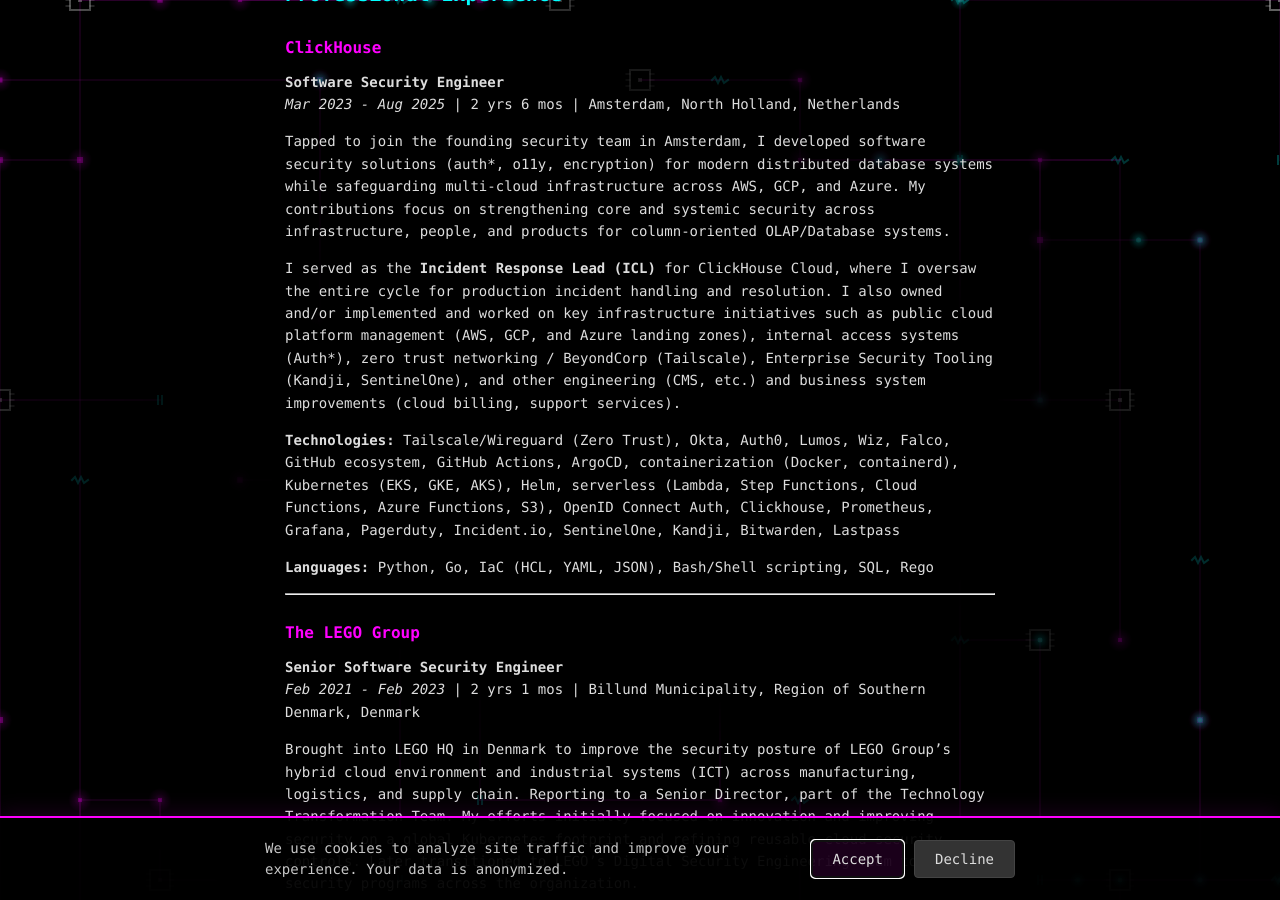
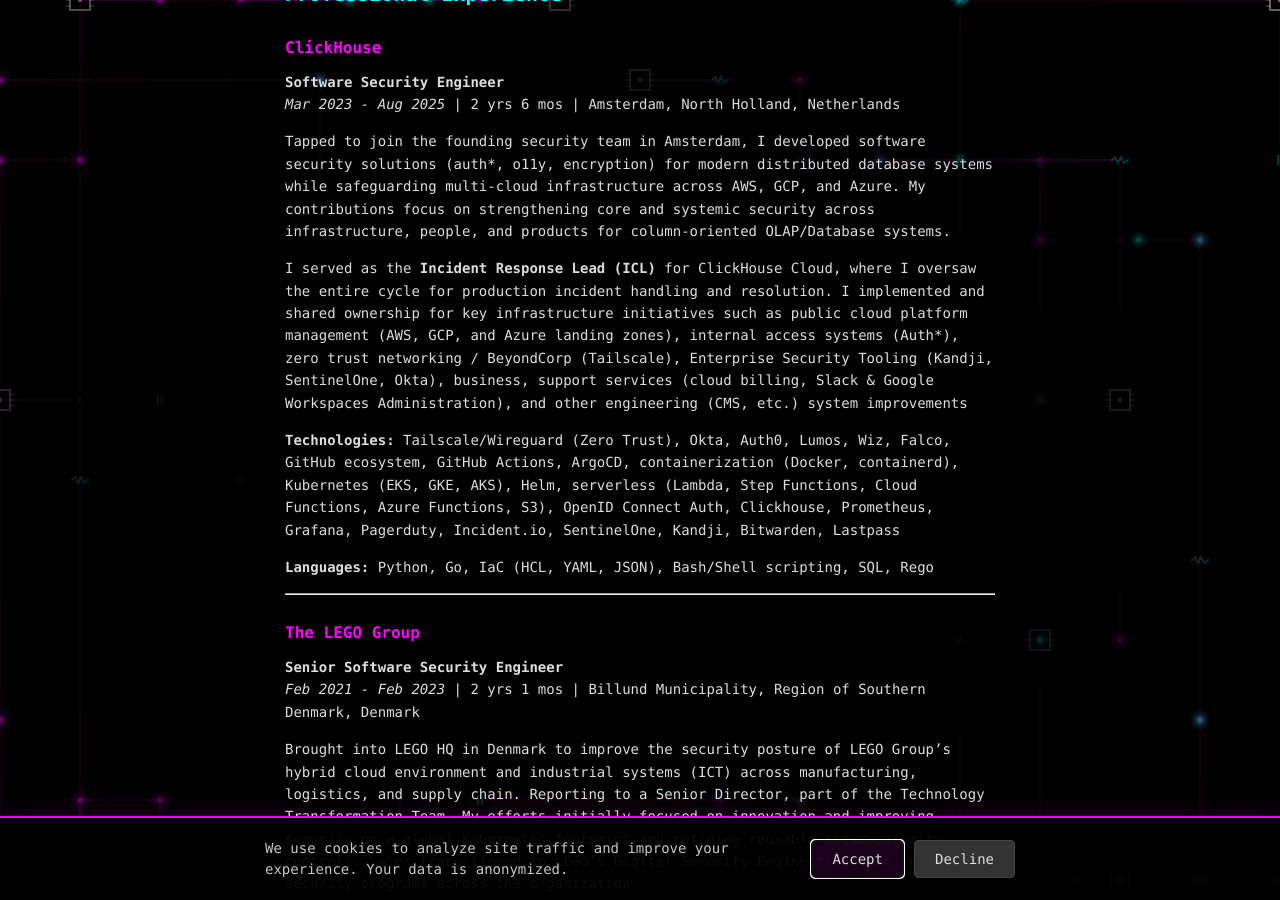
Before and after one commit to tpbansal/thinkingcow, a Jekyll site: the page built from docs/herd/profile_1.md, in a window 1280 px wide and 900 px high, scrolled down 672 px. Built offline with Jekyll 4.4.1, drawn with Linux system fonts in a browser that asks for light colours.

Commit message:
update profile

```diff
--- a/docs/herd/profile_1.md
+++ b/docs/herd/profile_1.md
@@ -430,7 +430,7 @@
 
 Tapped to join the founding security team in Amsterdam, I developed software security solutions (auth*, o11y, encryption) for modern distributed database systems while safeguarding multi-cloud infrastructure across AWS, GCP, and Azure. My contributions focus on strengthening core and systemic security across infrastructure, people, and products for column-oriented OLAP/Database systems.
 
-I served as the **Incident Response Lead (ICL)** for ClickHouse Cloud, where I oversaw the entire cycle for production incident handling and resolution. I also owned and/or implemented and worked on key infrastructure initiatives such as public cloud platform management (AWS, GCP, and Azure landing zones), internal access systems (Auth*), zero trust networking / BeyondCorp (Tailscale), Enterprise Security Tooling (Kandji, SentinelOne), and other engineering (CMS, etc.) and business system improvements (cloud billing, support services).
+I served as the **Incident Response Lead (ICL)** for ClickHouse Cloud, where I oversaw the entire cycle for production incident handling and resolution. I implemented and shared ownership for key infrastructure initiatives such as public cloud platform management (AWS, GCP, and Azure landing zones), internal access systems (Auth*), zero trust networking / BeyondCorp (Tailscale), Enterprise Security Tooling (Kandji, SentinelOne, Okta), business, support services (cloud billing, Slack & Google Workspaces Administration), and other engineering (CMS, etc.) system improvements
 
 **Technologies:** Tailscale/Wireguard (Zero Trust), Okta, Auth0, Lumos, Wiz, Falco, GitHub ecosystem, GitHub Actions, ArgoCD, containerization (Docker, containerd), Kubernetes (EKS, GKE, AKS), Helm, serverless (Lambda, Step Functions, Cloud Functions, Azure Functions, S3), OpenID Connect Auth, Clickhouse, Prometheus, Grafana, Pagerduty, Incident.io, SentinelOne, Kandji, Bitwarden, Lastpass
 
```
